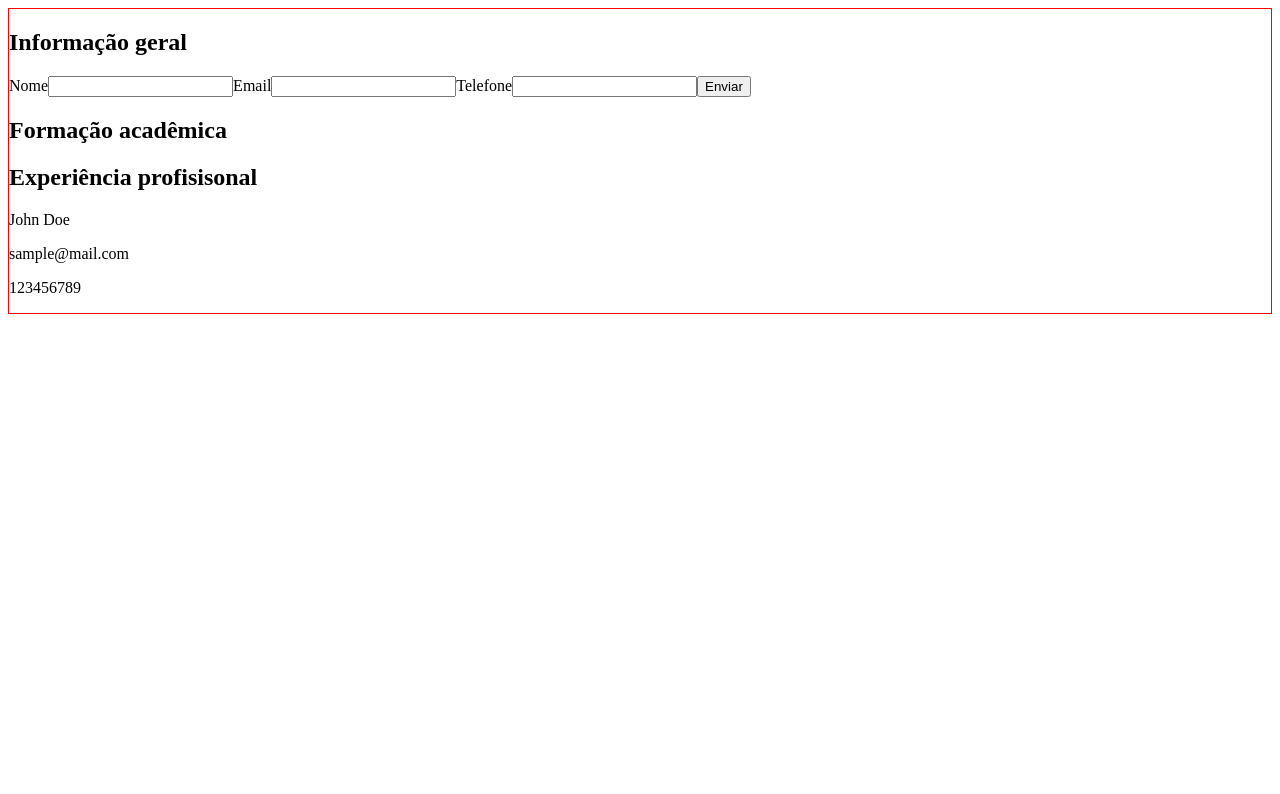
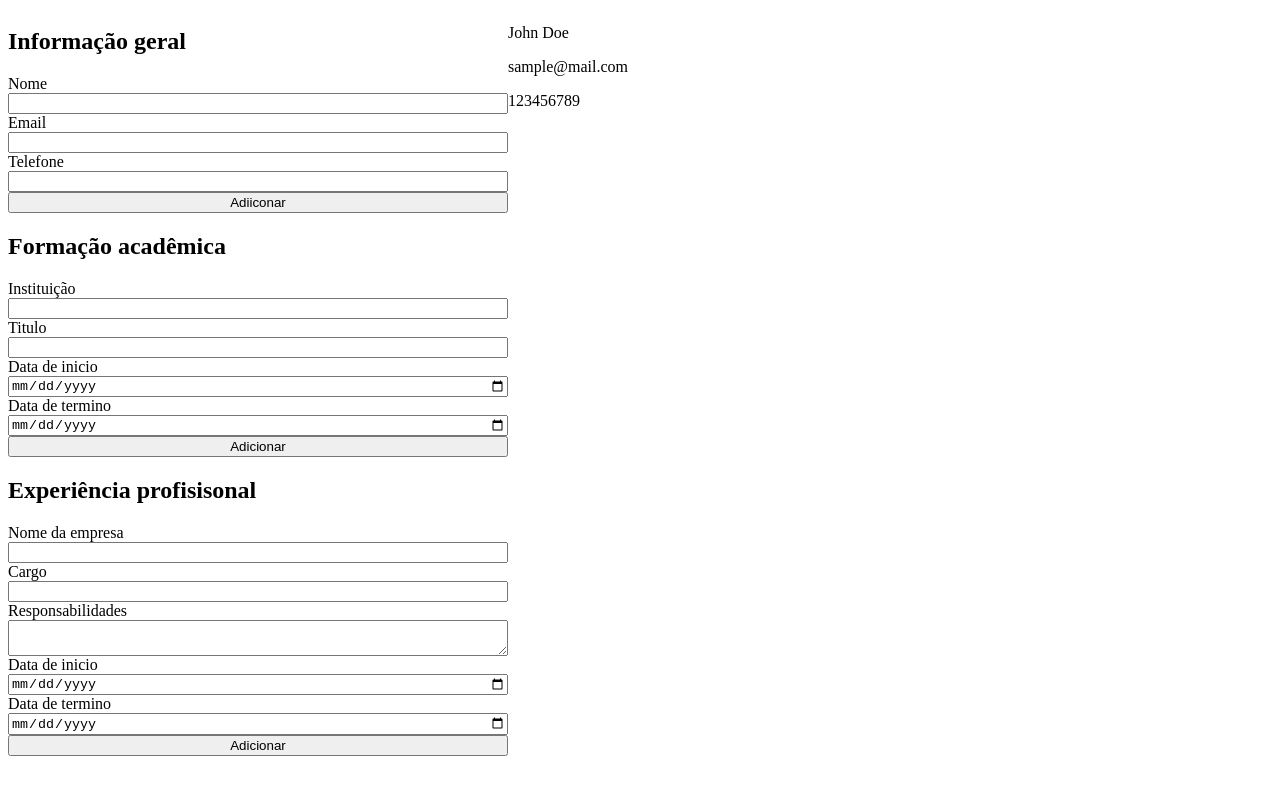
Before and after one commit to vjnnxx/cv-maker, a React (Vite) app: page / in a window 1280 px wide. Shown: the top 794 px of the page. Built offline with nearby package versions, Linux system fonts and the light colour scheme.

Commit message:
estrutura dos formulários

```diff
--- a/src/App.css
+++ b/src/App.css
@@ -1,3 +1,12 @@
+.form{
+  display: flex;
+  flex-direction: column;
+}
+
+.main{
+  display: flex;
+}
+
 /* #root {
   max-width: 1280px;
   margin: 0 auto;
--- a/src/App.jsx
+++ b/src/App.jsx
@@ -2,7 +2,9 @@ import { useState } from 'react'
 // import reactLogo from './assets/react.svg'
 // import viteLogo from '/vite.svg'
 import './App.css'
-import Section from './Section'
+import Section from './Section';
+import EduForm from './EduForm';
+import ProfessionalForm from './ProfessionalForm';
 
 export default function App() {
   const [name, setName] = useState('John Doe');
@@ -11,22 +13,22 @@ export default function App() {
 
 
   return (
+    <div className='main'>
+
       <div className='input-section'>
         <Section>
           <h2>Informação geral</h2>
-        <form onSubmit={(e)=>{
-          e.preventDefault()
-        }
-          }>
+          <form className='form' onSubmit={(e)=>{ e.preventDefault() }}>
             <label htmlFor="name">Nome</label>
             <input type="text" name='name' onChange={e => setName(e.target.value)}></input>
 
             <label htmlFor="email">Email</label>
             <input type="text" name='email' onChange={e => setEmail(e.target.value)}></input>
+
             <label htmlFor="phone-number">Telefone</label>
             <input type="tel" name='phone-number' onChange={e => setPhone(e.target.value)}></input>
 
-          <input type="submit" value="Enviar" />
+            <input type="submit" value="Adiiconar" />
           </form>
 
 
@@ -34,11 +36,16 @@ export default function App() {
 
         <Section>
           <h2>Formação acadêmica</h2>
+          <EduForm></EduForm>
+
         </Section>
 
         <Section>
           <h2>Experiência profisisonal</h2>
+          <ProfessionalForm></ProfessionalForm>
         </Section>
+      </div>
+
 
       <div className='curriculum'>
           <p>{name}</p>
--- a/src/EduForm.jsx
+++ b/src/EduForm.jsx
@@ -1,7 +1,21 @@
+export default function EduForm(){
+    return (
+        <div>
+            <form className="form" onSubmit={(e)=>{ e.preventDefault() }}>
+                <label htmlFor="instituition">Instituição</label>
+                <input type="text" name='institution'/>
 
-function EduForm (){
+                <label htmlFor="formation-title"> Titulo </label>
+                <input type="text" name='formation-title'/>
 
+                <label htmlFor="start-date">Data de inicio</label>
+                <input type="date" name='start-date'/>
+
+                <label htmlFor="end-date">Data de termino</label>
+                <input type="date" name='end-date'/>
+
+                <input type="submit" value="Adicionar" />
+            </form>
+        </div>
+    )
 }
-
-
-export default EduForm
--- /dev/null
+++ b/src/ProfessionalForm.jsx
@@ -0,0 +1,24 @@
+export default function ProfessionalForm(){
+    return (
+        <div>
+          <form className="form" onSubmit={(e)=>{ e.preventDefault() }}>
+                <label htmlFor="company-name">Nome da empresa</label>
+                <input type="text" name='company-name'/>
+
+                <label htmlFor="position-title"> Cargo </label>
+                <input type="text" name='position-title'/>
+
+                <label htmlFor="responsabilities">Responsabilidades</label>
+                <textarea name="responsabilities"/>
+
+                <label htmlFor="start-date">Data de inicio</label>
+                <input type="date" name='start-date'/>
+
+                <label htmlFor="end-date">Data de termino</label>
+                <input type="date" name='end-date'/>
+
+                <input type="submit" value="Adicionar" />
+            </form>
+        </div>
+    )
+}
--- a/src/index.css
+++ b/src/index.css
@@ -1,3 +1,9 @@
 .input-section{
-  border: 1px solid red;
+
 }
+
+.form{
+  display: flex;
+  flex-direction: column;
+  width: 500px;
+}
```
Also changed, not shown: src/ProfissionalForm.jsx (deleted). Lines whose indentation alone changed are shown as unchanged.
